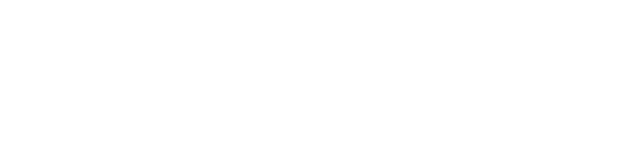
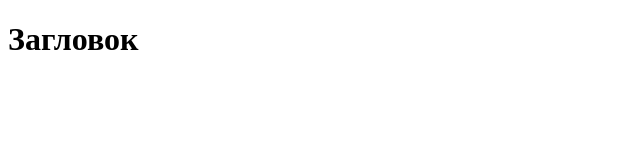
Before and after one commit to Artemoon/New-Learning, a plain HTML site: page index.html in a window 1280 px wide. Shown: the whole page, without its empty margins (0-640 px from the left). Drawn offline with Linux system fonts and the light colour scheme.

Commit message:
Добавили заголовок

```diff
--- a/index.html
+++ b/index.html
@@ -9,5 +9,7 @@
 </head>
 <body>
 
+  <h1>Загловок</h1>
+
 </body>
 </html>
```
